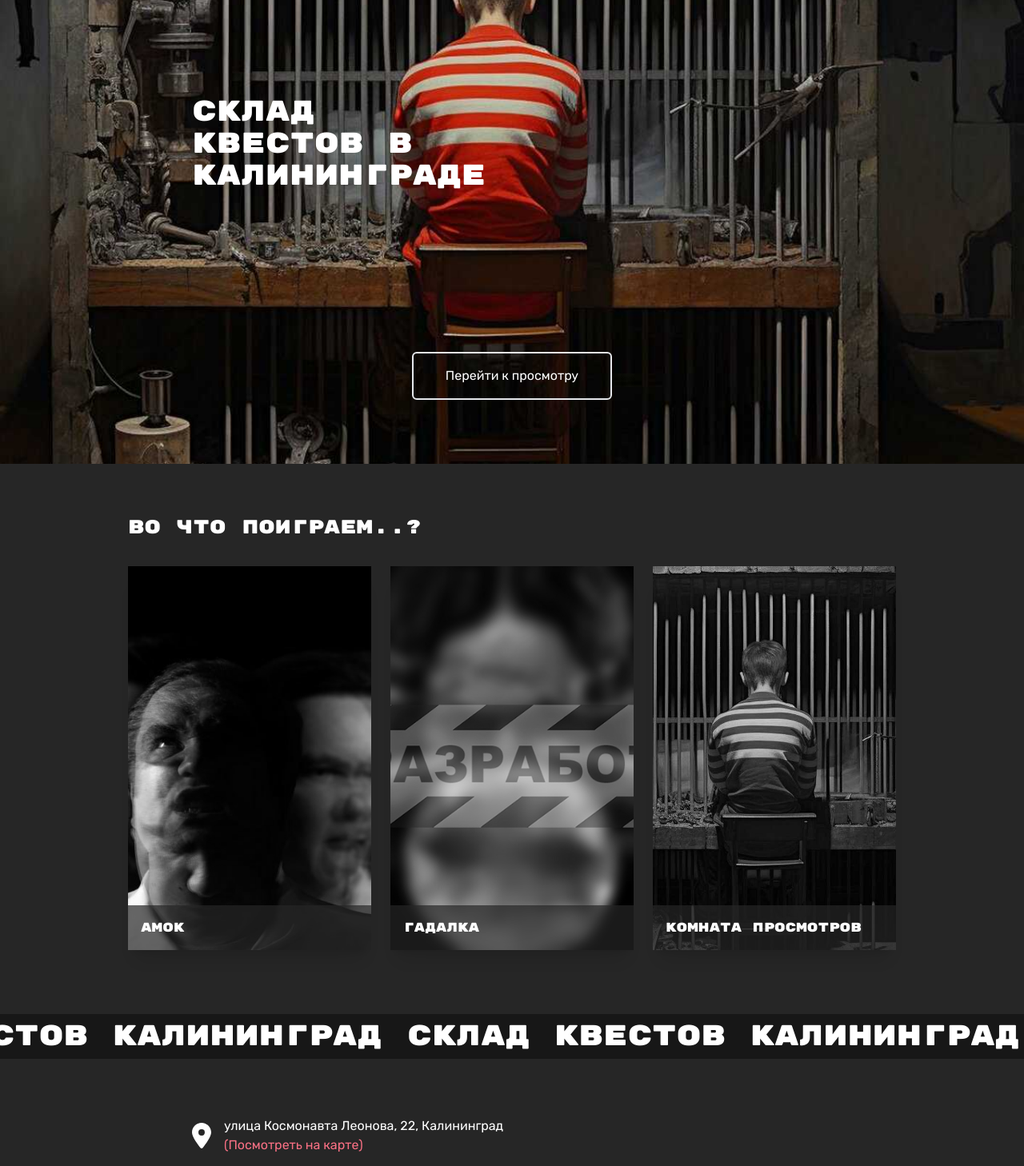
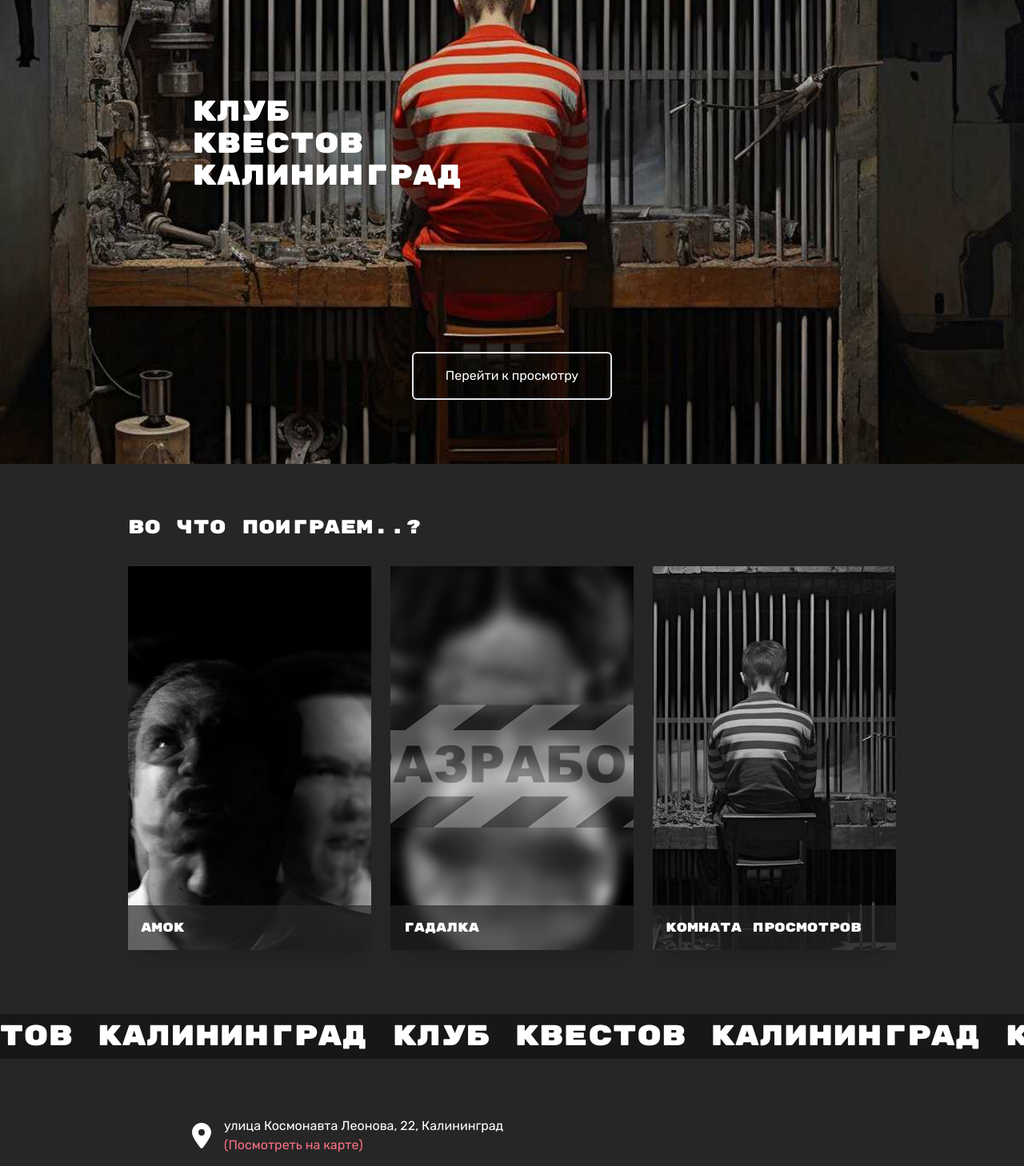
Before and after one commit to helgasurojakova/horror-quest, a Next.js app: page / in a window 1280 px wide. Shown: the part 220-1678 px from the top of the page at 80% size. Built offline with nearby package versions, Linux system fonts and the light colour scheme.

Commit message:
fix(app): changed title

```diff
--- a/src/app/layout.tsx
+++ b/src/app/layout.tsx
@@ -7,8 +7,8 @@ import './globals.css'
 const rubik = Rubik({ subsets: ['latin'] })
 
 export const metadata: Metadata = {
-  title: 'Create Next App',
-  description: 'Generated by create next app',
+  title: 'Клуб квестов Калининград',
+  description: 'Перформанс хоррор квесты для всей семьи',
 }
 
 export default function RootLayout({
--- a/src/app/page.tsx
+++ b/src/app/page.tsx
@@ -11,10 +11,11 @@ export default function Home() {
         <h1
           className={`${rubikMono.className} w-full text-2xl 2xl:text-6xl md:text-4xl sm:text-4xl`}
         >
-          Склад
+          КЛУБ
           <br />
-          квестов в<br />
-          Калининграде
+          КВЕСТОВ
+          <br />
+          КАЛИНИНГРАД
         </h1>
         <a
           href="#quests"
@@ -49,19 +50,19 @@ export default function Home() {
           <div className={`${rubikMono.className} ticker`}>
             <div className="ticker_wrapper text-2xl 2xl:text-4xl md:text-4xl sm:text-2xl">
               <div className="ticker_item py-2 px-4">
-                СКЛАД КВЕСТОВ КАЛИНИНГРАД
+                КЛУБ КВЕСТОВ КАЛИНИНГРАД
               </div>
               <div className="ticker_item py-2 px-4">
-                СКЛАД КВЕСТОВ КАЛИНИНГРАД
+                КЛУБ КВЕСТОВ КАЛИНИНГРАД
               </div>
               <div className="ticker_item py-2 px-4">
-                СКЛАД КВЕСТОВ КАЛИНИНГРАД
+                КЛУБ КВЕСТОВ КАЛИНИНГРАД
               </div>
               <div className="ticker_item py-2 px-4">
-                СКЛАД КВЕСТОВ КАЛИНИНГРАД
+                КЛУБ КВЕСТОВ КАЛИНИНГРАД
               </div>
               <div className="ticker_item py-2 px-4">
-                СКЛАД КВЕСТОВ КАЛИНИНГРАД
+                КЛУБ КВЕСТОВ КАЛИНИНГРАД
               </div>
             </div>
           </div>
--- a/src/components/Header/index.tsx
+++ b/src/components/Header/index.tsx
@@ -20,7 +20,7 @@ export default function Header() {
     <header className="bg-neutral-950 absolute w-full z-10 p-4 2xl:px-60 lg:px-40 md:px-20 sm:px-4">
       <div className="flex justify-between">
         <Link className={`${rubikMono.className}`} href="/">
-          Квесты в Калининграде
+          КЛУБ КВЕСТОВ КАЛИНИНГРАД
         </Link>
         <button
           className="block 2xl:hidden md:hidden"
```
